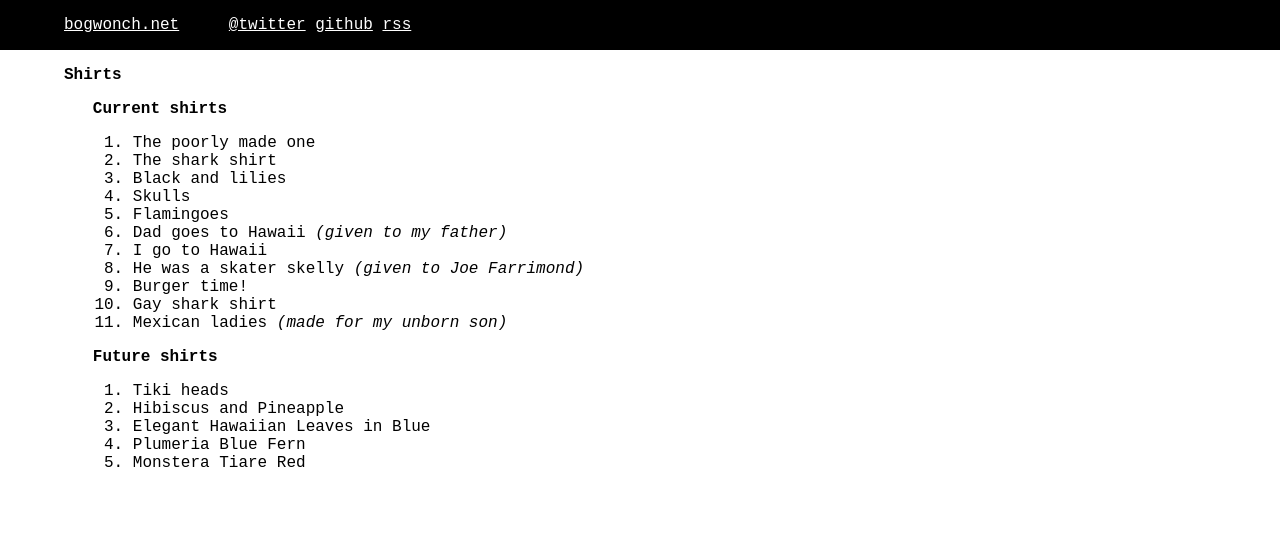
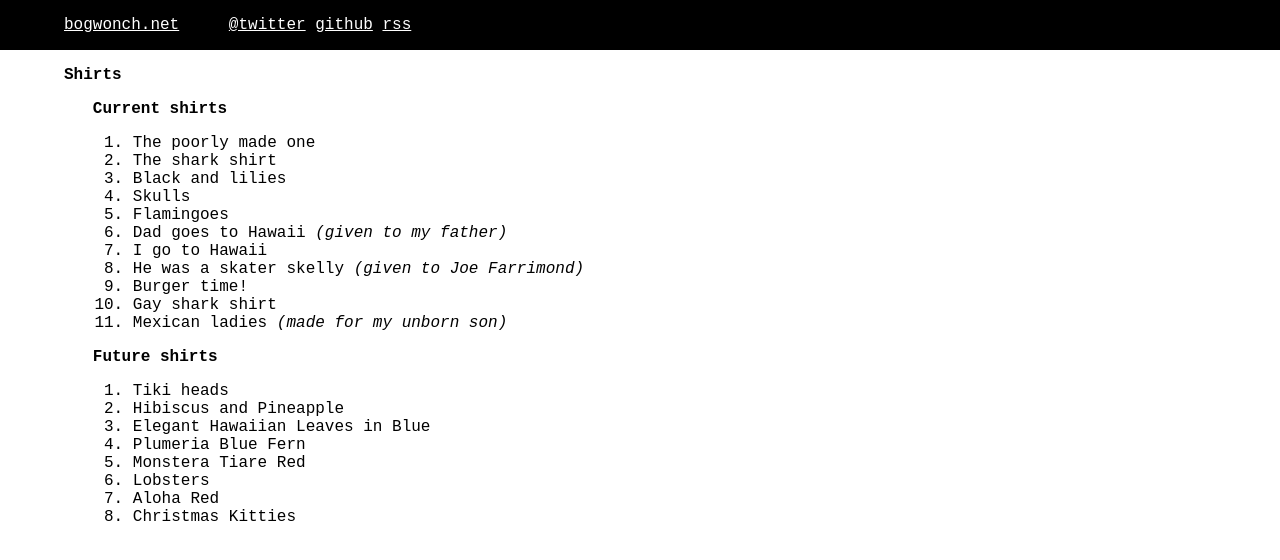
Before and after one commit to bogwonch/bogwonch.github.io, a Jekyll site: the page built from shirts.md, in a window 1280 px wide. Shown: the top 560 px of the page. Built offline with Jekyll 4.4.1, drawn with Linux system fonts in a browser that asks for light colours.

Commit message:
adds more shirts

```diff
--- a/shirts.md
+++ b/shirts.md
@@ -25,3 +25,6 @@ permalink: /shirts
 14. Elegant Hawaiian Leaves in Blue
 15. Plumeria Blue Fern
 16. Monstera Tiare Red
+17. Lobsters
+18. Aloha Red
+20. Christmas Kitties
```
